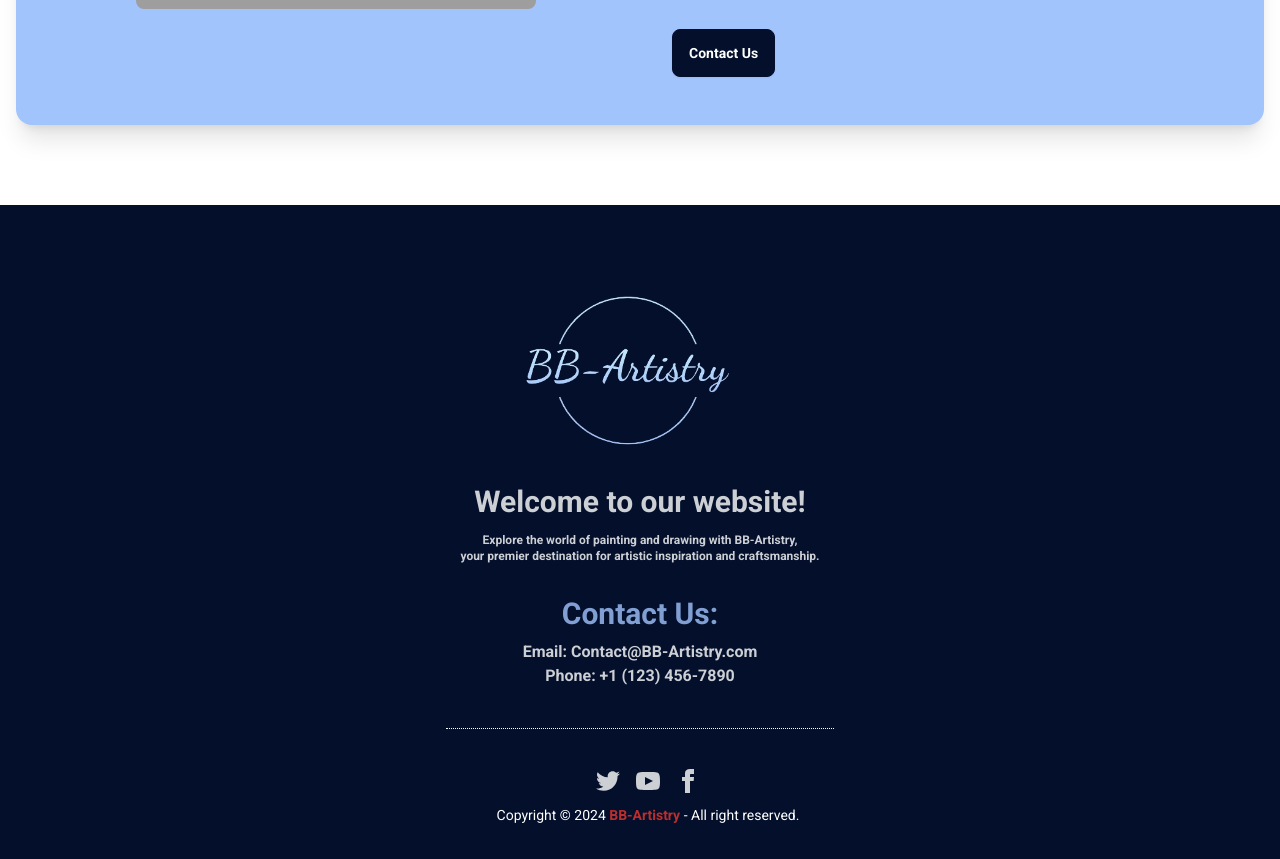
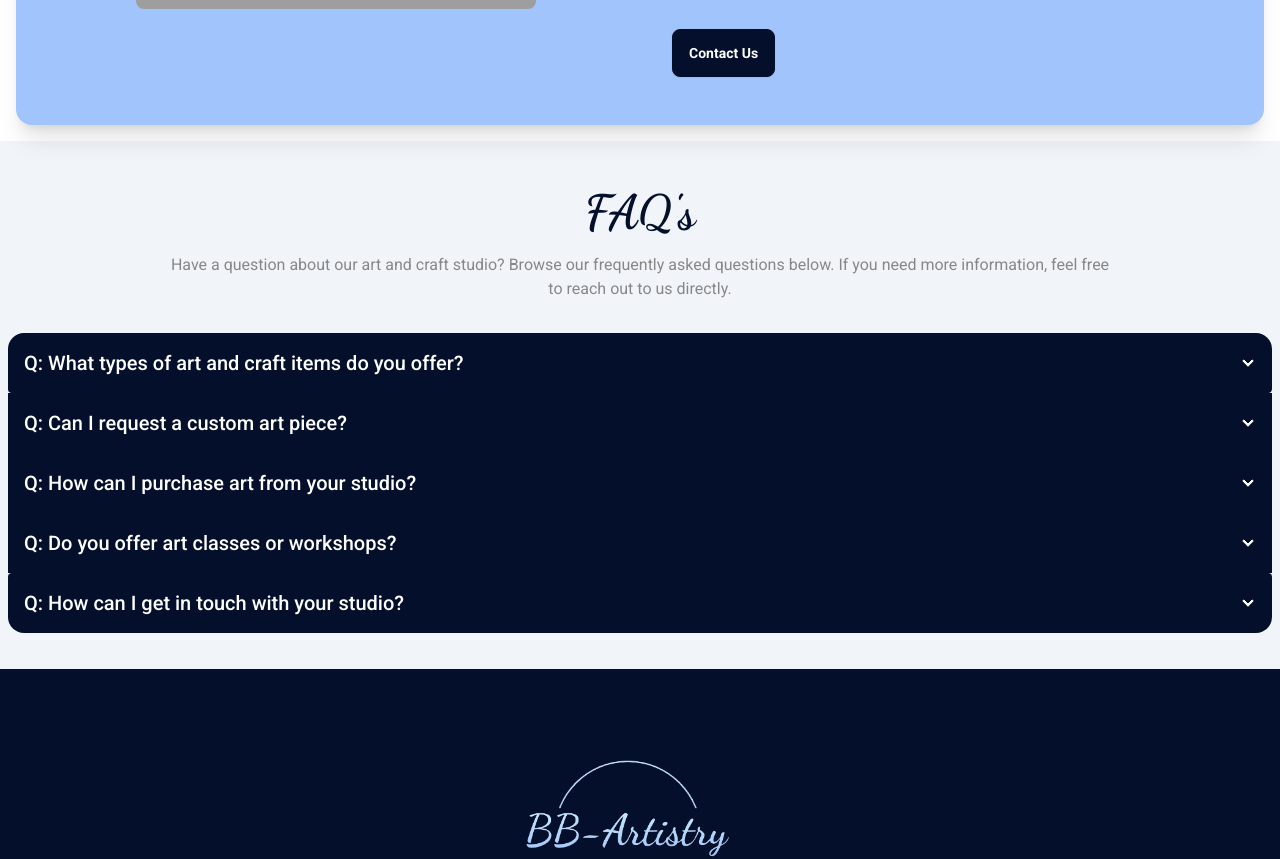
Before and after one commit to SadatRiyad/PH-Assignment10-Client, a React (Vite) app: page / in a window 1280 px wide. Shown: the part 1815-2674 px from the top of the page. Built offline with nearby package versions, Linux system fonts and the light colour scheme; no server answers; grey boxes are pictures that could not be loaded.

Commit message:
faq section added

```diff
--- a/src/Components/Banner2/Banner2.jsx
+++ b/src/Components/Banner2/Banner2.jsx
@@ -2,7 +2,7 @@ import { Link } from 'react-router-dom';
 
 const Banner2 = () => {
     return (
-        <div className="card mb-20 mt-8 lg:card-side text-white shadow-xl bg-color1 mx-4 p-4 pb-4">
+        <div className="card mb-4 mt-8 lg:card-side text-white shadow-xl bg-color1 mx-4 p-4 pb-4">
             <div data-aos="fade-right" data-aos-duration="600" data-aos-anchor-placement="top-bottom" data-aos-delay="500" className="w-full h-full flex lg:w-2/4 items-center justify-center mt-3">
                 <div>
                     <figure><img className="rounded-lg" src="https://detroitwpresidence.b-cdn.net/wp-content/uploads/2022/08/team2.jpg" alt="Painting Banner" /></figure>
--- /dev/null
+++ b/src/Components/FAQsection/FAQsection.jsx
@@ -0,0 +1,52 @@
+const FAQSection = () => {
+    return (
+        <div className="pt-12 pb-8 bg-slate-100 px-2">
+            <div data-aos="zoom-in" data-aos-duration="800" data-aos-anchor-placement="top-bottom" data-aos-delay="0">
+                <h2 className="text-5xl text-center text-blue font-bold mb-4">FAQ&apos;s</h2>
+                <p className="w-3/4 mx-auto text-center text-sm md:text-base text-tertiary mb-8">Have a question about our art and craft studio? Browse our frequently asked questions below. If you need more information, feel free to reach out to us directly.</p>
+            </div>
+            <div data-aos="fade-up" data-aos-duration="7000" data-aos-anchor-placement="top-bottom" data-aos-delay="50" tabIndex={0} className="rounded-b collapse collapse-arrow text-white bg-blue focus:bg-red">
+                <div className="collapse-title text-xl font-medium">
+                    Q: What types of art and craft items do you offer?
+                </div>
+                <div className="collapse-content">
+                    <p>A: We specialize in a wide range of art and craft items, including paintings, drawings, sculptures, and more. Explore our collection to discover unique pieces crafted by talented artists.</p>
+                </div>
+            </div>
+            <div data-aos="fade-up" data-aos-duration="7000" data-aos-anchor-placement="top-bottom" data-aos-delay="50" tabIndex={0} className="rounded-none collapse collapse-arrow text-white bg-blue focus:bg-red">
+                <div className="collapse-title text-xl font-medium">
+                    Q: Can I request a custom art piece?
+                </div>
+                <div className="collapse-content">
+                    <p>A: Yes, we offer custom art commissions tailored to your preferences. Whether you are looking for a personalized painting, sculpture, or textile artwork, our artists can bring your vision to life. Contact us for more details.</p>
+                </div>
+            </div>
+            <div data-aos="fade-up" data-aos-duration="7000" data-aos-anchor-placement="top-bottom" data-aos-delay="50" tabIndex={0} className="rounded-none collapse collapse-arrow text-white bg-blue focus:bg-red">
+                <div className="collapse-title text-xl font-medium">
+                    Q: How can I purchase art from your studio?
+                </div>
+                <div className="collapse-content">
+                    <p>A: Purchasing art from us is easy! Browse our online gallery, select your favorite pieces, and add them to your cart. You can complete your purchase securely through our website. We also accept custom orders and commissions.</p>
+                </div>
+            </div>
+            <div data-aos="fade-up" data-aos-duration="7000" data-aos-anchor-placement="top-bottom" data-aos-delay="50" tabIndex={0} className="rounded-none collapse collapse-arrow text-white bg-blue focus:bg-red">
+                <div className="collapse-title text-xl font-medium">
+                    Q: Do you offer art classes or workshops?
+                </div>
+                <div className="collapse-content">
+                    <p>A: Yes, we host art classes and workshops for enthusiasts of all skill levels. Join us to learn new techniques, explore different mediums, and unleash your creativity in a supportive environment. Check our site for upcoming sessions.</p>
+                </div>
+            </div>
+            <div data-aos="fade-up" data-aos-duration="7000" data-aos-anchor-placement="top-bottom" data-aos-delay="50" tabIndex={0} className="rounded-t mb-1 collapse collapse-arrow text-white bg-blue focus:bg-red">
+                <div className="collapse-title text-xl font-medium">
+                    Q: How can I get in touch with your studio?
+                </div>
+                <div className="collapse-content">
+                    <p>A: Contacting us is simple! Reach out via phone, email, or through our website contact form. Our friendly team is ready to assist you with any inquiries about our art and craft offerings, events, or custom orders.</p>
+                </div>
+            </div>
+        </div>
+    );
+};
+
+export default FAQSection;
--- a/src/Components/Home/Home.jsx
+++ b/src/Components/Home/Home.jsx
@@ -12,6 +12,7 @@ import { Autoplay, Pagination, Navigation } from 'swiper/modules';
 import { Helmet } from 'react-helmet-async';
 import Banner1 from '../Banner1/Banner1';
 import Banner2 from '../Banner2/Banner2';
+import FAQSection from '../FAQsection/FAQsection';
 
 
 const Home = () => {
@@ -76,7 +77,7 @@ const Home = () => {
             <Banner1></Banner1>
             {/* <Estate estateData={estateData}></Estate> */}
             <Banner2></Banner2>
-            {/* <FAQsection></FAQsection> */}
+            <FAQSection></FAQSection>
         </div>
     );
 };
```
